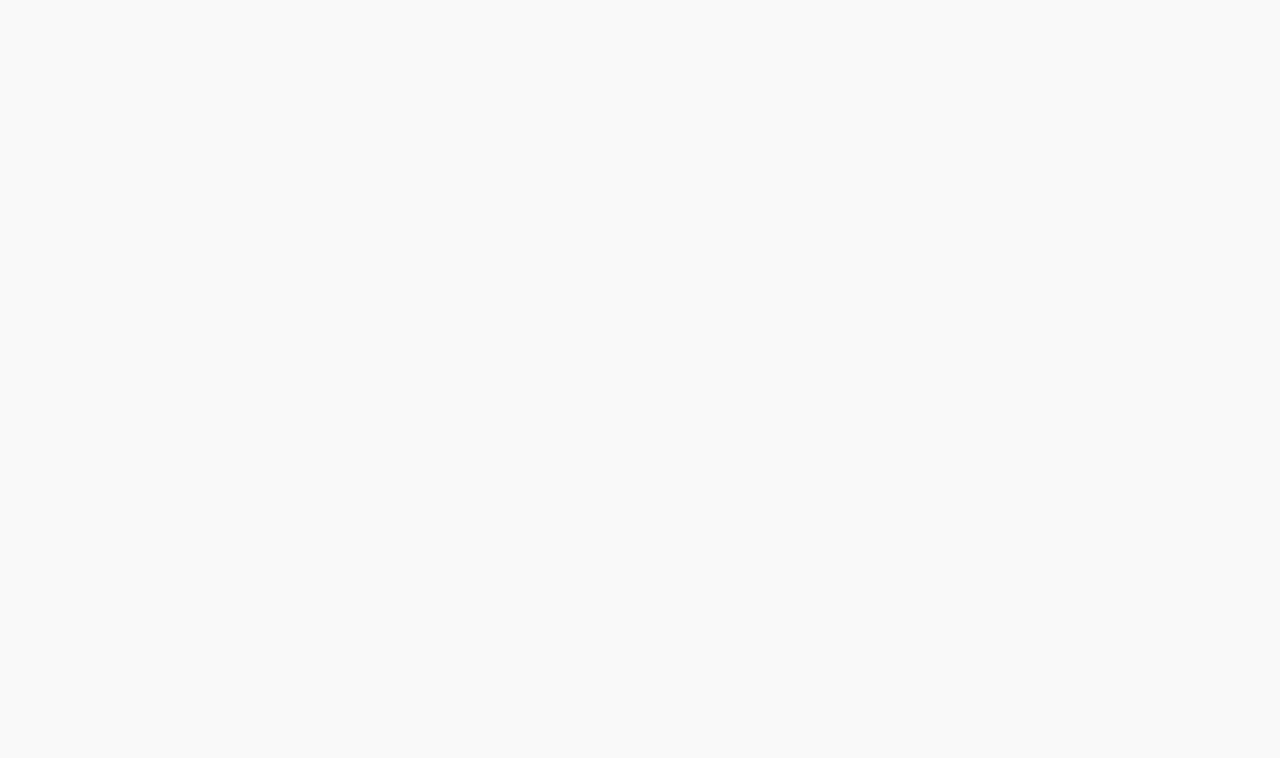
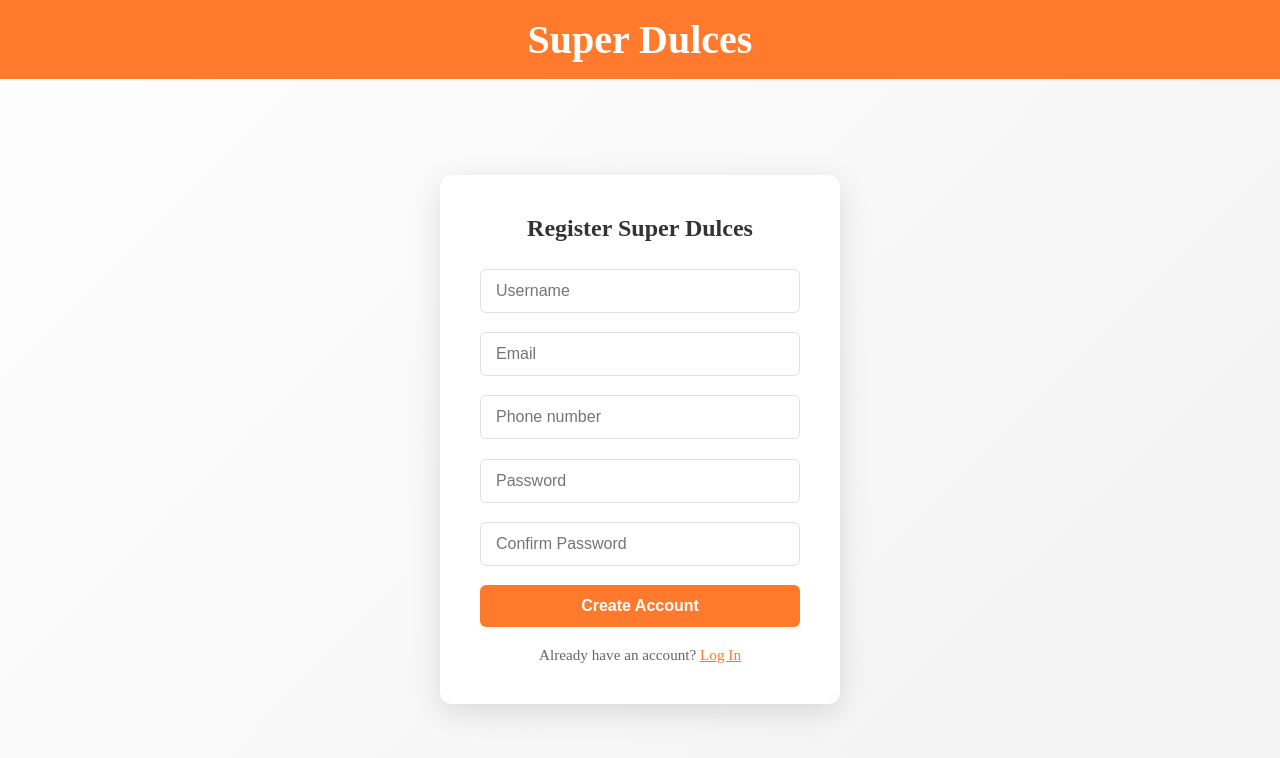
Before and after one commit to MiguelFVasquez/SuperDulces-Front, a React (Vite) app: page /register in a window 1280 px wide. Before the commit this address had no page. Shown: the top 758 px of the page. Built offline with nearby package versions, Linux system fonts and the light colour scheme.

Commit message:
Register component

```diff
--- /dev/null
+++ b/src/components/Register/RegisterForm.module.css
@@ -0,0 +1,87 @@
+/* src/components/Register/RegisterForm.module.css */
+.form {
+  display: flex;
+  flex-direction: column;
+  width: 100%;
+  max-width: 400px;
+  padding: 2.5rem;
+  border-radius: 12px;
+  background: white;
+  box-shadow: 0 8px 30px rgba(0, 0, 0, 0.12);
+  gap: 1.2rem;
+}
+
+.title {
+  text-align: center;
+  color: #333;
+  margin: 0 0 0.5rem;
+  font-weight: 600;
+}
+
+.error {
+  color: red;
+  font-size: 0.9rem;
+  text-align: center;
+  margin: 0;
+}
+
+.inputField {
+  padding: 12px 15px;
+  border: 1px solid #e1e1e1;
+  border-radius: 6px;
+  font-size: 1rem;
+  transition: border-color 0.3s, box-shadow 0.3s;
+}
+
+.inputField:focus {
+  border-color: #ff7a2d;
+  box-shadow: 0 0 0 3px rgba(255, 122, 45, 0.15);
+  outline: none;
+}
+
+.registerBtn {
+  padding: 12px;
+  background-color: #ff7a2d;
+  color: white;
+  border: none;
+  border-radius: 6px;
+  font-weight: 600;
+  font-size: 1rem;
+  cursor: pointer;
+  transition: background-color 0.3s, transform 0.1s;
+}
+
+.registerBtn:hover {
+  background-color: #e66624;
+}
+
+.registerBtn:active {
+  transform: scale(0.98);
+}
+
+.loginPrompt {
+  text-align: center;
+  font-size: 0.95rem;
+  color: #666;
+  margin: 0;
+}
+
+.loginLink {
+  color: #ff7a2d;
+  cursor: pointer;
+  text-decoration: underline;
+}
+
+.loginLink:hover {
+  color: #e66624;
+}
+
+/* Responsive ajustes */
+@media (max-width: 480px) {
+  .form {
+    padding: 1.8rem;
+  }
+  .loginPrompt {
+    font-size: 0.9rem;
+  }
+}
--- /dev/null
+++ b/src/components/Register/RegisterForm.tsx
@@ -0,0 +1,102 @@
+// src/components/Register/RegisterForm.tsx
+import React, { useState } from 'react'
+import styles from './RegisterForm.module.css'
+import { useNavigate } from 'react-router-dom'
+
+interface RegisterFormProps {
+  onRegister: (data: { username: string; email: string; phone:number; password: string; confirmPassword: string }) => void
+}
+
+const RegisterForm: React.FC<RegisterFormProps> = ({ onRegister }) => {
+  const [username, setUsername] = useState('')
+  const [email, setEmail] = useState('')
+  const [phone, setPhone] = useState(0)
+  const [password, setPassword] = useState('')
+  const [confirmPassword, setConfirmPassword] = useState('')
+  const [error, setError] = useState<string | null>(null)
+
+  const navigate = useNavigate()
+
+  const handleSubmit = (e: React.FormEvent) => {
+    e.preventDefault()
+    setError(null)
+    // Validaciones básicas:
+    if (password !== confirmPassword) {
+      setError('Passwords do not match')
+      return
+    }
+    if (password.length < 6) {
+      setError('Password must be at least 6 characters')
+      return
+    }
+    // Aquí podrías hacer más validaciones (regex email, username, etc.)
+    // Llamas al callback onRegister para que la página maneje la lógica (API, localStorage, etc.)
+    onRegister({ username, email, phone,password, confirmPassword })
+  }
+
+  return (
+    <form className={styles.form} onSubmit={handleSubmit}>
+      <h2 className={styles.title}>Register Super Dulces</h2>
+      {error && <p className={styles.error}>{error}</p>}
+      <input
+        type="text"
+        placeholder="Username"
+        value={username}
+        onChange={(e) => setUsername(e.target.value)}
+        required
+        className={styles.inputField}
+      />
+      <input
+        type="email"
+        placeholder="Email"
+        value={email}
+        onChange={(e) => setEmail(e.target.value)}
+        required
+        className={styles.inputField}
+      />
+      <input
+        type="phone"
+        placeholder="Phone number"
+        value={email}
+        onChange={(e) => setPhone(+e.target.value)}
+        required
+        className={styles.inputField}
+      />
+      <input
+        type="password"
+        placeholder="Password"
+        value={password}
+        onChange={(e) => setPassword(e.target.value)}
+        required
+        className={styles.inputField}
+      />
+      <input
+        type="password"
+        placeholder="Confirm Password"
+        value={confirmPassword}
+        onChange={(e) => setConfirmPassword(e.target.value)}
+        required
+        className={styles.inputField}
+      />
+      <button type="submit" className={styles.registerBtn}>
+        Create Account
+      </button>
+      <p className={styles.loginPrompt}>
+        Already have an account?{' '}
+        <span
+          className={styles.loginLink}
+          onClick={() => navigate('/')}
+          role="button"
+          tabIndex={0}
+          onKeyDown={(e) => {
+            if (e.key === 'Enter' || e.key === ' ') navigate('/')
+          }}
+        >
+          Log In
+        </span>
+      </p>
+    </form>
+  )
+}
+
+export default RegisterForm
--- a/src/pages/LoginPage.tsx
+++ b/src/pages/login/LoginPage.tsx
@@ -1,8 +1,11 @@
-import HomeHeader from '../components/HomeHeader/HomeHeader'
-import LoginForm from '../components/Login/LoginForm'
+import HomeHeader from '../../components/HomeHeader/HomeHeader'
+import LoginForm from '../../components/Login/LoginForm'
 import styles from './LoginPage.module.css'
+import { useNavigate } from 'react-router-dom'
+
 
 const LoginPage = () => {
+  const navigate = useNavigate()
   const handleLogin = (username: string, password: string) => {
     // Replace with real logic
     if (username === 'admin' && password==='admin1234') {
@@ -15,9 +18,9 @@ const LoginPage = () => {
   }
 
   const handleRegister = () => {
-    alert('Redirect to registration page')
-    // navigate to /register or open modal
+    navigate('/register')
   }
+
 
   return (
     <div className={styles.pageContainer}>
--- /dev/null
+++ b/src/pages/register/RegisterPage.module.css
@@ -0,0 +1,15 @@
+/* src/pages/register/RegisterPage.module.css */
+.pageContainer {
+  display: flex;
+  flex-direction: column;
+  min-height: 100vh;
+  background: linear-gradient(135deg, #fefefe 0%, #f2f2f2 100%);
+}
+
+.mainContent {
+  flex: 1;
+  display: flex;
+  justify-content: center;
+  align-items: center;
+  padding: 1rem;
+}
--- /dev/null
+++ b/src/pages/register/RegisterPage.tsx
@@ -0,0 +1,32 @@
+// src/pages/register/RegisterPage.tsx
+import React from 'react'
+import HomeHeader from '../../components/HomeHeader/HomeHeader'
+import RegisterForm from '../../components/Register/RegisterForm'
+import styles from './RegisterPage.module.css'
+import { useNavigate } from 'react-router-dom'
+
+const RegisterPage: React.FC = () => {
+  const navigate = useNavigate()
+
+  const handleRegister = (data: {
+    username: string
+    email: string
+    password: string
+    confirmPassword: string
+  }) => {
+    console.log('Register data:', data)
+    alert('Account created! Please log in.')
+    navigate('/') // vuelve a login
+  }
+
+  return (
+    <div className={styles.pageContainer}>
+      <HomeHeader />
+      <main className={styles.mainContent}>
+        <RegisterForm onRegister={handleRegister} />
+      </main>
+    </div>
+  )
+}
+
+export default RegisterPage
--- a/src/routes/AppRoutes.tsx
+++ b/src/routes/AppRoutes.tsx
@@ -1,5 +1,6 @@
 import { Route, Routes } from 'react-router-dom'
-import LoginPage from '../pages/LoginPage'
+import LoginPage from '../pages/login/LoginPage'
+import RegisterPage from '../pages/register/RegisterPage'
 // Placeholder components:
 const AdminDashboard = () => <h2>Admin Panel</h2>
 const ClientDashboard = () => <h2>Client Dashboard</h2>
@@ -8,6 +9,7 @@ const AppRoutes = () => {
   return (
     <Routes>
       <Route path="/" element={<LoginPage />} />
+      <Route path="/register" element={<RegisterPage />}/>
       <Route path="/admin" element={<AdminDashboard />} />
       <Route path="/client" element={<ClientDashboard />} />
     </Routes>
```
Also changed, not shown: src/pages/login/LoginPage.module.css (renamed from src/pages/LoginPage.module.css).
